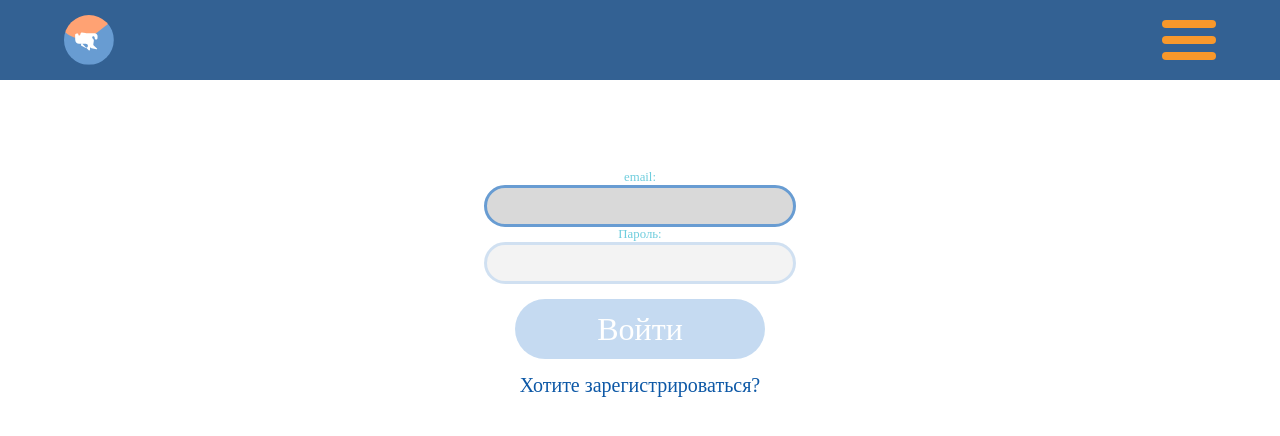
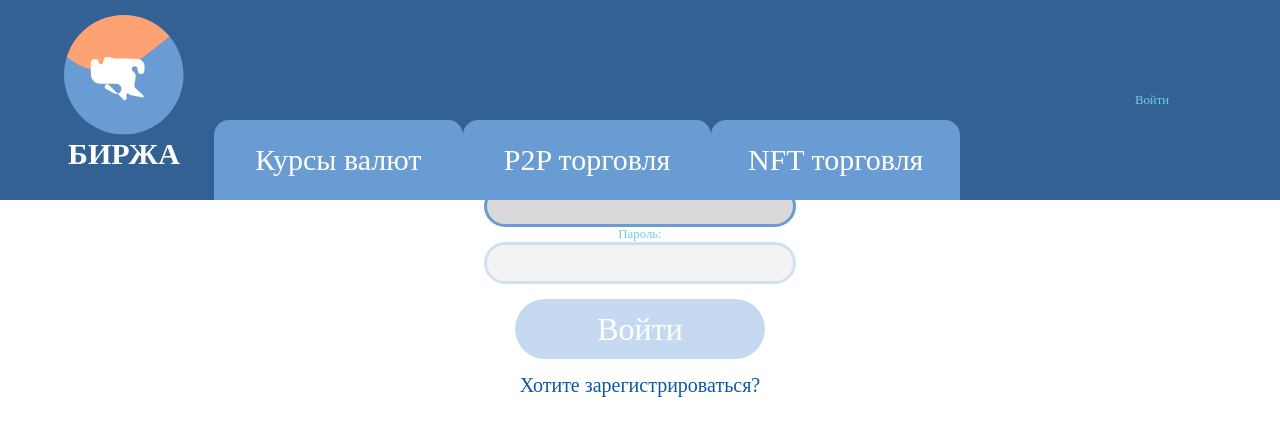
Before and after one commit to chilya02/Crypto, a Django app: page /users/auth in a window 1280 px wide. Shown: the top 436 px of the page. Run offline with Django 4.2, Linux system fonts and the light colour scheme.

Commit message:
Начал переход на новый дизайн, добавлена правая панель в десктопной версии и меню

```diff
--- a/static/css/header.css
+++ b/static/css/header.css
@@ -1,3 +1,84 @@
+header{
+  position: fixed;
+  background: #336193;
+  height: 200px;
+  width: 100%;
+  top: 0;
+  left: 0;
+}
+
+#header-left-panel{
+    position: absolute;
+    left: 5%;
+    top: 15px;
+    display: flex;
+    flex-direction: column;
+    justify-content: center;
+}
+
+#header-logo{
+    height: 120px;
+    width: 120px;
+}
+
+#header-name{
+    font-family: 'Montserrat';
+    font-style: normal;
+    font-weight: 700;
+    font-size: 30px;
+    line-height: 37px;
+    color: #FFFFFF;
+}
+
+#header-right-panel{
+    position: absolute;
+    right: 0;
+    width: 20%;
+    display: flex;
+    top: 0px;
+    height: 100%;
+    flex-direction: column;
+    align-items: center;
+    justify-content: center;
+}
+
+#toggle{
+  display: none;
+}
+
+@media (min-width: 520px){
+
+    #main-nav-wrapper{
+        position: absolute;
+        left: calc(5% + 150px);
+        bottom: 0;
+        height: 80px;
+        width: calc(70% - 150px);
+    }
+    #main-nav{
+        display: flex;
+        justify-content: space-between;
+    }
+    #main-nav a{
+        width: 300px;
+        height: 80px;
+        background: #689CD2;
+        border-radius: 15px 15px 0px 0px;
+        text-decoration: none;
+        font-family: 'Montserrat';
+        font-style: normal;
+        font-weight: 500;
+        font-size: 30px;
+        line-height: 5rem;
+        text-align: center;
+        color: #FFFFFF;
+    }
+    .submenu{
+        display: none;
+    }
+
+}
+@media (max-width:520px){
     header{
       position: fixed;
       background: #336193;
@@ -6,10 +87,13 @@ header{
       top: 0;
       left: 0;
     }
-#toggle{
+    #header-logo{
+        height: 50px;
+        width: 50px;
+    }
+    #header-name{
         display: none;
     }
-
     /**
       Hamburger
     **/
@@ -29,7 +113,7 @@ header{
       width: 100%;
       height: calc(100% / 5);
       border-radius: 1em;
-  background-color: #f8982b;
+      background-color: #689CD2;
       transition: all 0.3s ease-in-out;
     }
     .bottom-bun, .meat{
@@ -169,3 +253,4 @@ Animations
     #toggle:checked + .hamburger + #main-nav-wrapper{
       top: 0;
     }
+}
--- a/templates/base.html
+++ b/templates/base.html
@@ -16,7 +16,10 @@
     </head>
     <body>
         <header>
-            <img id="header-logo" src="/static/img/logo.svg" style="position: absolute; left: 5%; top: 15px; height: 50px; width: 50px;">
+            <div id="header-left-panel">
+                <img id="header-logo" src="/static/img/logo.svg">
+                <span id="header-name">БИРЖА</span>
+            </div>
             <input id="toggle" onchange="mainMenuChange()" type="checkbox"></input>
             <label for="toggle" class="hamburger">
                 <div class="top-bun"></div>
@@ -25,7 +28,7 @@
             </label>
             <div id="main-nav-wrapper">
                 <nav id="main-nav">
-                    <a href="\courses" class="endpoint mobile-menu-link {% if section == 'courses' %}active{% endif %}">Курсы валют</a><br>
+                    <a href="\courses" class="endpoint mobile-menu-link {% if section == 'courses' %}active{% endif %}">Курсы валют</a>
                     <a id="p2p-menu-btn" data-submenu="#p2p-nav-wrapper" onclick="menuView(this)" class="submenu-toggle mobile-menu-link closed {% if section == 'p2p' %}active{% endif %}">P2P торговля</a>
                     <div id="p2p-nav-wrapper"  style="height: 0px;" class="submenu">
                         <nav id="p2p-nav" class="submenu-nav">
@@ -45,6 +48,11 @@
                     </div>
                 </nav>
             </div>
+            <div id="header-right-panel">
+                <div id="header-login-button">
+                    <span>Войти</span>
+                </div>
+            </div>
         </header>
         <div id="main" style="z-index: -10;">
             {% block content %}
```
Also changed, not shown: db.sqlite3. Lines whose indentation alone changed are shown as unchanged.
